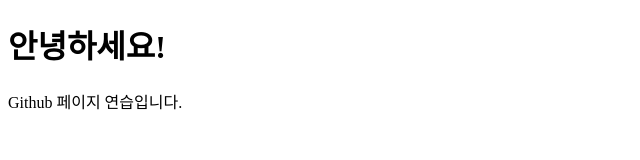
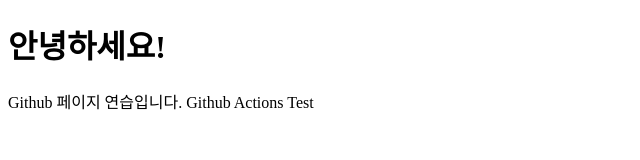
Before and after one commit to lallaa1111/git-practice.github.io, a plain HTML site: page index.html in a window 1280 px wide. Shown: the whole page, without its empty margins (0-640 px from the left). Drawn offline with Linux system fonts and the light colour scheme.

Commit message:
Github action test

```diff
--- a/index.html
+++ b/index.html
@@ -9,5 +9,6 @@
     <h1>안녕하세요!</h1>
 
     Github 페이지 연습입니다.
+    Github Actions Test
 </body>
 </html>
```
